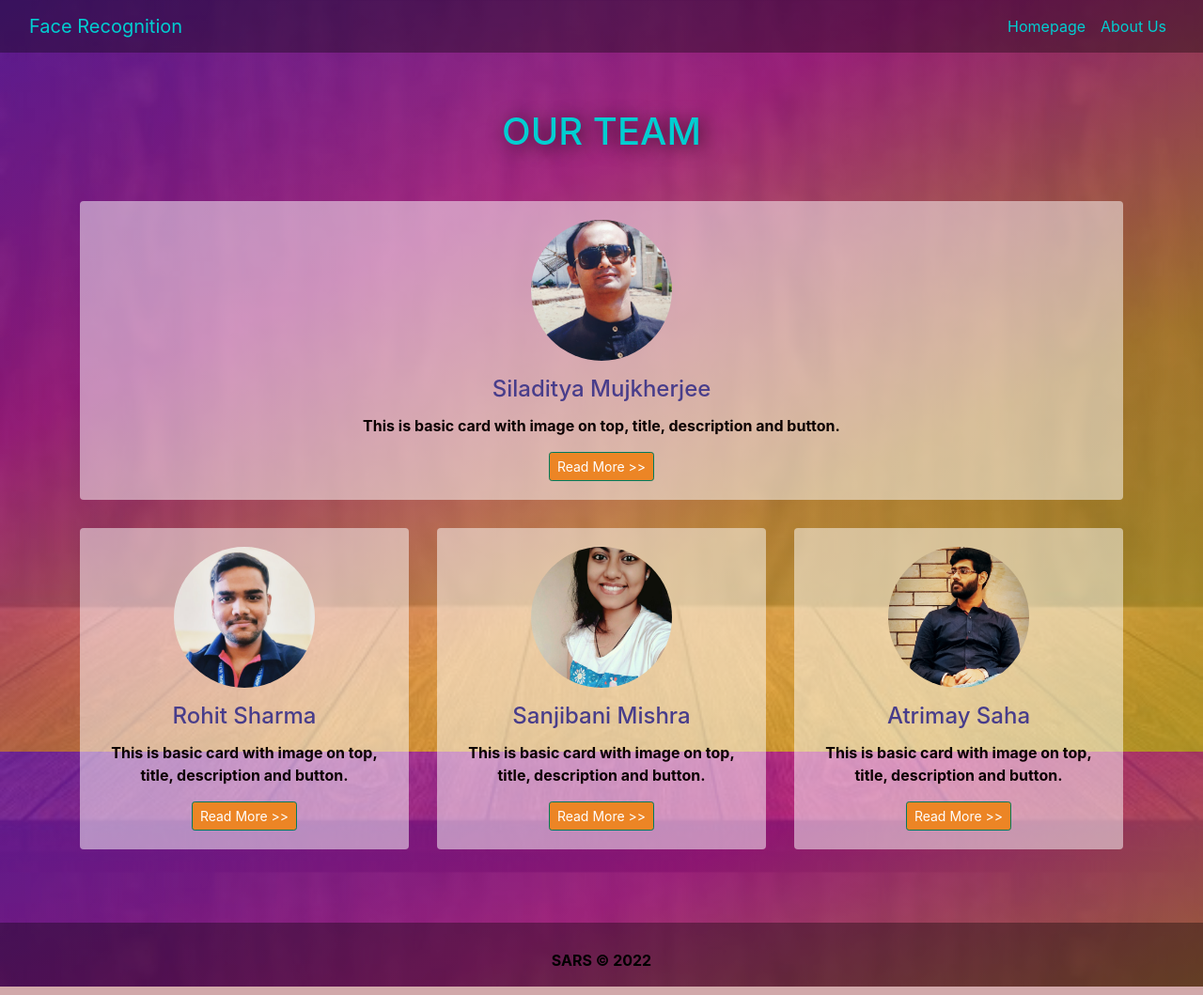
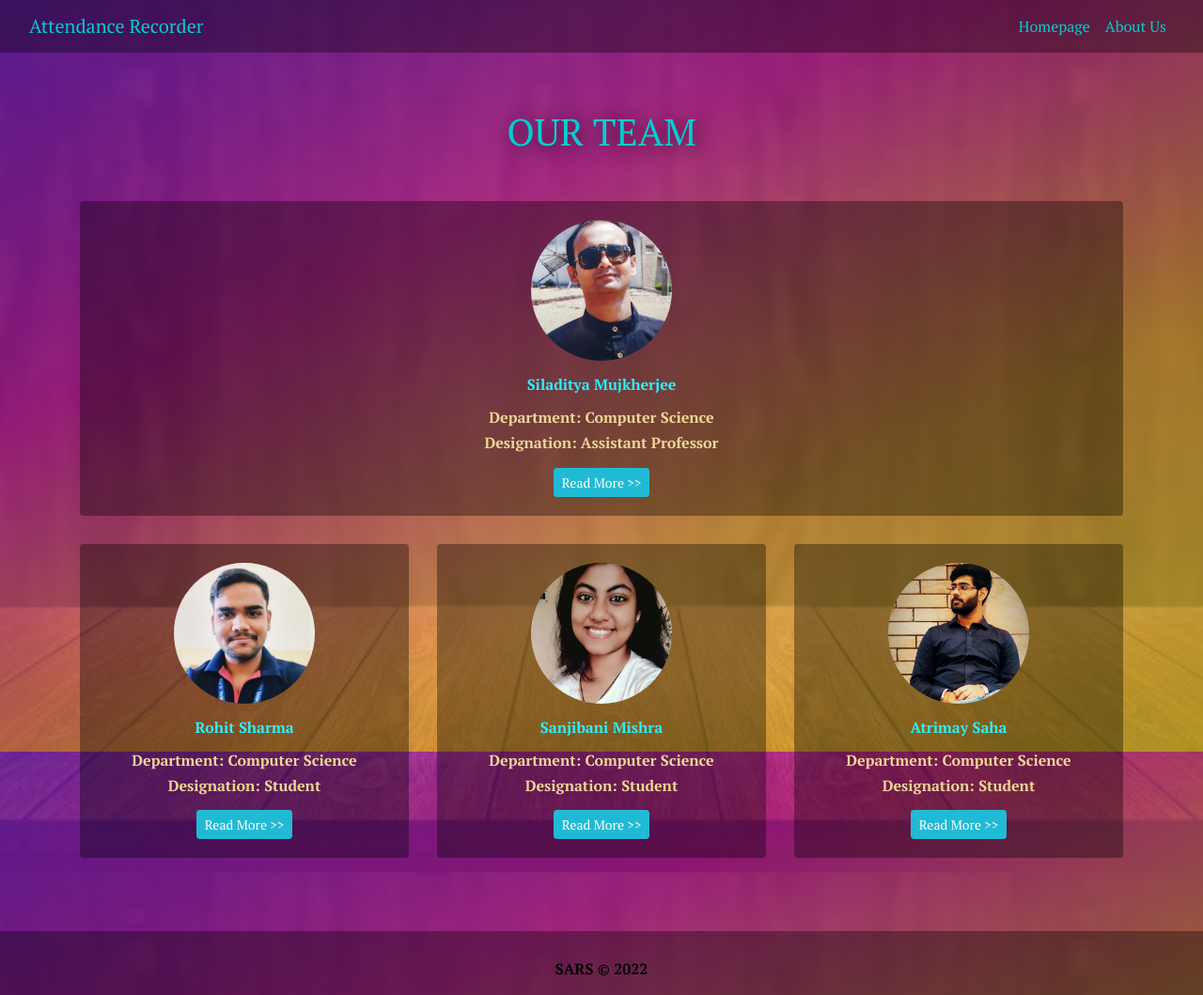
Before and after one commit to Master-Atrimoy/Face_Recog_Frontend, a Django app: page /about in a window 1280 px wide. Shown: the whole page at 94% size. Run offline with Django 4.2, Linux system fonts and the light colour scheme; some libraries are stand-ins or nearby versions.

Commit message:
Updated style.css | Added Reset buttons to the tables

```diff
--- a/static/style.css
+++ b/static/style.css
@@ -1,12 +1,14 @@
+@import url('https://fonts.googleapis.com/css2?family=Marcellus&family=PT+Serif:ital,wght@0,400;0,700;1,400&display=swap');
  *{
-   margin: 0;
-   padding: 0;
-
- }
- /* html,body{
-   height: 100%;
- } */
- /* center {
+    margin: 0;
+    padding: 0;
+font-family: 'Marcellus', serif;
+font-family: 'PT Serif', serif;
+}
+  html,body{
+    min-height: 100%;
+}
+/* center {
     margin: auto;
     width: 100%;
     padding: 200px;
@@ -14,10 +16,14 @@
 
 body{
   /* overflow: hidden; */
-  background:linear-gradient(155deg,rgba(131, 39, 218, 0.65), rgba(212, 33, 173, 0.65), rgba(238, 168, 63, 0.65), rgba(233, 208, 50, 0.65)),url('images/background.jpg') no-repeat fixed;
-    width: 100vw;
-    height: 100vh;
-    background-size: cover;
+  /* width: 100vw; */
+   background:linear-gradient(155deg,rgba(131, 39, 218, 0.65), #d421ada6, rgba(238, 168, 63, 0.65), rgba(233, 208, 50, 0.65)),url('images/background.jpg') no-repeat center center/cover fixed;
+  /* background:  url('images/background.jpg') no-repeat center center/cover fixed;
+  background: linear-gradient(155deg, rgba(131, 39, 218, 0.65), rgba(212, 33, 173, 0.65), rgba(238, 168, 63, 0.65), rgba(233, 208, 50, 0.65)) ;
+  background-repeat: no-repeat cover center center;*/
+
+
+    /* background-size: cover; */
     /* min-width: 1280px; */
   }
   /* Hide scrollbar for Chrome, Safari and Opera */
@@ -82,7 +88,7 @@ body{
 /* ========================== Footer ========================= */
 .footer-basic {
   padding:1.5rem 0;
-  background-color: rgba(0,0,0,0.35);
+  background-color: rgba(0, 0, 0, 0.35);
   color: darkturquoise;
 }
 
@@ -135,8 +141,6 @@ body{
   opacity:0.9;
   border : 1px solid darksalmon;
   color :darksalmon;
-
-
   box-shadow: 0 0 11px rgba(33, 33, 33, .2);
 }
 
@@ -156,16 +160,16 @@ main>.container {
 /* Team Card CSS */
 .btn-primary:hover,
 .btn-primary:focus {
-  background-color: #108d6f;
-  border-color: #108d6f;
+  background-color: #21bad5;
+  border-color: #21bad5;
   box-shadow: none;
   outline: none;
 }
 
 .btn-primary {
   color: #fff;
-  background-color: #ec8525;
-  border-color: #007b5e;
+  background-color: #21bad5;
+  border-color: #21bad5;
 }
 
 section {
@@ -184,12 +188,17 @@ section .section-title {
 }
 #team .card {
   border: none;
-  background: rgba(255, 255, 255, 0.5);
+  background: rgba(0, 0, 0, 0.35);
 }
     #team p {
-      color: #0c0101;
+      color: #efd696;
       font-size: 1rem;
       font-weight: bold;
+    }
+    #team h3, #team h4{
+            color: #efd696;
+            font-size: 1rem;
+            font-weight: bold;
     }
 .image-flip:hover .backside,
 .image-flip.hover .backside {
@@ -234,14 +243,15 @@ section .section-title {
   position: absolute;
   top: 0;
   left: 0;
-  background: rgba(255, 255, 255, 0.5);  -webkit-transform: rotateY(-180deg);
+  background: rgba(0, 0, 0, 0.35);
+  -webkit-transform: rotateY(-180deg);
   -moz-transform: rotateY(-180deg);
   -o-transform: rotateY(-180deg);
   -ms-transform: rotateY(-180deg);
   transform: rotateY(-180deg);
-  -webkit-box-shadow: 5px 7px 9px -4px rgb(158, 158, 158);
-  -moz-box-shadow: 5px 7px 9px -4px rgb(158, 158, 158);
-  box-shadow: 5px 7px 9px -4px rgb(158, 158, 158);
+  -webkit-box-shadow: 5px 7px 9px -4px rgb(48, 48, 48);
+  -moz-box-shadow: 5px 7px 9px -4px rgb(48, 48, 48);
+  box-shadow: 5px 7px 9px -4px rgb(48, 48, 48);
 }
 
 .frontside,
@@ -269,7 +279,7 @@ section .section-title {
 
 .backside .card a {
             font-size: 18px;
-            color: #f6a71f !important;
+            color: #1fd9f6 !important;
             padding-right: 1rem;
             text-decoration: none;
             text-align: center;
@@ -279,7 +289,7 @@ section .section-title {
 }
 .frontside .card .card-title,
 .backside .card .card-title {
-  color: darkslateblue !important;
+  color: rgb(43, 241, 255) !important;
 }
 
 .frontside .card .card-body img {
@@ -306,7 +316,7 @@ label.input-label-form
   color: white;
   font-size: 1.05rem;
   font-weight: bold;
-  font-family: "sans-serif";
+  /* font-family: "sans-serif"; */
   border : hidden;
   text-align: center;
 }
@@ -321,8 +331,9 @@ select.input_form {
   border-top: hidden;
   border-left: hidden;
   border-right: hidden;
-  font-family: "sans-serif";
+  /* font-family: "sans-serif"; */
   text-align: center;
+  font-size: 18px;
 }
 
 .input_form[type=text]::placeholder,
@@ -352,11 +363,31 @@ select > option{
   font-family: monospace;
   font-size: 15px;
   border-color: darkturquoise ;
+  color: aliceblue;
 }
 .btn_register:hover{
   background: rgb(45, 179, 181) ;
+  color: #fff;
   transition: 0.5s ease;
   letter-spacing: 2px;
   font-family: monospace;
   font-size: 15px;
 }
+.btn_reset
+{
+  background: transparent;
+  color: aliceblue;
+  transition: 0.5s ease;
+  letter-spacing: 2px;
+  font-family: monospace;
+  font-size: 15px;
+  border-color: rgb(224, 30, 30);
+}
+.btn_reset:hover {
+  background: rgb(224, 30, 30);
+  color: #fff;
+  transition: 0.5s ease;
+  letter-spacing: 2px;
+  font-family: monospace;
+  font-size: 15px;
+}
--- a/templates/about.html
+++ b/templates/about.html
@@ -17,16 +17,19 @@
                                 <div class="card-body text-center">
                                     <p><img class=" img-fluid" src="{% static 'images/sm_sir.jpg' %}" alt="card image"></p>
                                     <h4 class="card-title">Siladitya Mujkherjee</h4>
-                                    <p class="card-text">This is basic card with image on top, title, description and button.</p>
+                                    <p class="card-text">
+                                        <h3>Department: Computer Science</h3>
+
+                                        <h4>Designation: Assistant Professor</h4>
+                                    </p>
                                     <a href="#" class="btn btn-primary btn-sm">Read More >></a>
                                 </div>
-                            </div>
-                        </div>
+                            </div>  <h3>                        </div>
                         <div class="backside">
                             <div class="card">
                                 <div class="card-body text-center ">
                                     <h4 class="card-title">Prof. Siladitya Mujkherjee</h4>
-                                    <p class="card-text">This is basic card with image on top, title, description and button.This is basic card with image on top, title, description and button.This is basic card with image on top, title, description and button.</p>
+                                    <p class="card-text">Prof Siladitya Mukherjee has about 5 Years of teaching Experience. His area of teaching include Web technologies, Unix Operating System etc. His research interest is Artificial Intelligence, Image Processing, Web Technologies, etc.</p>
                                     <ul class="list-inline">
                                         <li class="list-inline-item">
                                             <a class="social-icon text-xs-center" target="_blank" href="#">
@@ -44,7 +47,7 @@
                                             </a>
                                         </li>
                                         <li class="list-inline-item">
-                                            <a class="social-icon text-xs-center" target="_blank" href="#">
+                                            <a class="social-icon text-xs-center" target="_blank" href="https://www.linkedin.com/in/siladitya-mukherjee-99131593/?originalSubdomain=in">
                                                 <i class="icon ion-social-linkedin"></i>
                                             </a>
                                         </li>
@@ -65,8 +68,11 @@
                                 <div class="card-body text-center">
                                     <p><img class=" img-fluid" src="{% static 'images/rohit.jpg' %}" alt="card image"></p>
                                     <h4 class="card-title">Rohit Sharma</h4>
-                                    <p class="card-text">This is basic card with image on top, title, description and button.</p>
-                                    <a href="#" class="btn btn-primary btn-sm">Read More >><i class="fa fa-plus"></i></a>
+                                    <p class="card-text">
+                                        <h3>Department: Computer Science</h3>
+
+                                        <h4>Designation: Student</h4>
+                                    </p><a href="#" class="btn btn-primary btn-sm">Read More >><i class="fa fa-plus"></i></a>
                                 </div>
                             </div>
                         </div>
@@ -74,7 +80,7 @@
                             <div class="card">
                                 <div class="card-body text-center mt-4">
                                     <h4 class="card-title">Rohit Sharma</h4>
-                                    <p class="card-text">This is basic card with image on top, title, description and button.This is basic card with image on top, title, description and button.This is basic card with image on top, title, description and button.</p>
+                                    <p class="card-text">    Rohit Sharma has worked as a <b>Backend Developer</b> for this project. He completed his graduation from The Bhawanipur Education Society College in the year 2020. He is an outgoing MSc Computer Science student of St. Xavier's College (Autonomous), Kolkata.</p>
                                     <ul class="list-inline">
                                         <li class="list-inline-item">
                                             <a class="social-icon text-xs-center" target="_blank" href="#">
@@ -87,12 +93,12 @@
                                             </a>
                                         </li>
                                         <li class="list-inline-item">
-                                            <a class="social-icon text-xs-center" target="_blank" href="#">
+                                            <a class="social-icon text-xs-center" target="_blank" href="https://github.com/ROHIT318">
                                                 <i class="icon ion-social-github"></i>
                                             </a>
                                         </li>
                                         <li class="list-inline-item">
-                                            <a class="social-icon text-xs-center" target="_blank" href="#">
+                                            <a class="social-icon text-xs-center" target="_blank" href="https://www.linkedin.com/in/rohit318/?originalSubdomain=in">
                                                 <i class="icon ion-social-linkedin"></i>
                                             </a>
                                         </li>
@@ -113,7 +119,11 @@
                                 <div class="card-body text-center">
                                     <p><img class=" img-fluid" src="{% static 'images/mishri.jpg' %}" alt="card image"></p>
                                     <h4 class="card-title">Sanjibani Mishra</h4>
-                                    <p class="card-text">This is basic card with image on top, title, description and button.</p>
+                                    <p class="card-text">
+                                        <h3>Department: Computer Science</h3>
+
+                                        <h4>Designation: Student</h4>
+                                    </p>
                                     <a href="#" class="btn btn-primary btn-sm">Read More >><i class="fa fa-plus"></i></a>
                                 </div>
                             </div>
@@ -122,7 +132,7 @@
                             <div class="card">
                                 <div class="card-body text-center mt-4">
                                     <h4 class="card-title">Sanjibani Mishra</h4>
-                                    <p class="card-text">This is basic card with image on top, title, description and button.This is basic card with image on top, title, description and button.This is basic card with image on top, title, description and button.</p>
+                                    <p class="card-text">   Sanjibani Mishra has worked as a <b>Frontend Developer</b> for this project. She completed her graduation from Calcutta University in the year 2020. She is an outgoing MSc Computer Science student of St. Xavier's College (Autonomous), Kolkata.</p>
                                     <ul class="list-inline">
                                         <li class="list-inline-item">
                                             <a class="social-icon text-xs-center" target="_blank" href="#">
@@ -135,12 +145,12 @@
                                             </a>
                                         </li>
                                         <li class="list-inline-item">
-                                            <a class="social-icon text-xs-center" target="_blank" href="#">
+                                            <a class="social-icon text-xs-center" target="_blank" href="https://github.com/SanjibaniMishra">
                                                 <i class="icon ion-social-github"></i>
                                             </a>
                                         </li>
                                         <li class="list-inline-item">
-                                            <a class="social-icon text-xs-center" target="_blank" href="#">
+                                            <a class="social-icon text-xs-center" target="_blank" href="https://www.linkedin.com/in/sanjibani-mishra-05a078220/?originalSubdomain=in">
                                                 <i class="icon ion-social-linkedin"></i>
                                             </a>
                                         </li>
@@ -161,7 +171,11 @@
                                 <div class="card-body text-center">
                                     <p><img class=" img-fluid" src="{% static 'images/grim_reaper.jpg' %}" alt="card image"></p>
                                     <h4 class="card-title">Atrimay Saha</h4>
-                                    <p class="card-text">This is basic card with image on top, title, description and button.</p>
+                                    <p class="card-text">
+                                        <h3>Department: Computer Science</h3>
+
+                                        <h4>Designation: Student</h4>
+                                    </p>
                                     <a href="#" class="btn btn-primary btn-sm">Read More >><i class="fa fa-plus"></i></a>
                                 </div>
                             </div>
@@ -170,7 +184,7 @@
                             <div class="card">
                                 <div class="card-body text-center mt-4">
                                     <h4 class="card-title">Atrimay Saha</h4>
-                                    <p class="card-text">This is basic card with image on top, title, description and button.This is basic card with image on top, title, description and button.This is basic card with image on top, title, description and button.</p>
+                                    <p class="card-text">Atrimay Saha has worked as a Frontend Developer for this project. He completed his graduation from Calcutta University in the year 2020. He is an outgoing MSc Computer Science student of St. Xavier's College (Autonomous), Kolkata.</p>
                                     <ul class="list-inline">
                                         <li class="list-inline-item">
                                             <a class="social-icon text-xs-center" target="_blank" href="#">
@@ -183,12 +197,12 @@
                                             </a>
                                         </li>
                                         <li class="list-inline-item">
-                                            <a class="social-icon text-xs-center" target="_blank" href="#">
+                                            <a class="social-icon text-xs-center" target="_blank" href="https://github.com/Master-Atrimoy">
                                                 <i class="icon ion-social-github"></i>
                                             </a>
                                         </li>
                                         <li class="list-inline-item">
-                                            <a class="social-icon text-xs-center" target="_blank" href="#">
+                                            <a class="social-icon text-xs-center" target="_blank" href="https://www.linkedin.com/in/atrimay-saha-98265b1b6/">
                                                 <i class="icon ion-social-linkedin"></i>
                                             </a>
                                         </li>
--- a/templates/main.html
+++ b/templates/main.html
@@ -23,7 +23,7 @@
   <body class= "d-flex flex-column h-100 min-vh-100" >
     <nav class="navbar navbar-expand-lg static-top nav-scroll-custom ">
       <div class = " container-fluid">
-        <a class="navbar-brand" href="/">Face Recognition</a>
+        <a class="navbar-brand" href="/">Attendance Recorder</a>
           <button class="navbar-dark navbar-toggler" type="button" data-bs-toggle="collapse" data-bs-target="#navbarSupportedContent" aria-controls="navbarSupportedContent" aria-expanded="false" aria-label="Toggle navigation">
             <span class="navbar-toggler-icon"></span>
           </button>
@@ -35,10 +35,10 @@
             </li>
             {% comment %} <li class="nav-item">
                 <a class="nav-link" href="/capture">Capture</a>
-              </li>
-              <li class="nav-item"> {% endcomment %}
-                {% comment %} <a class="nav-link" href="/show">Show Attendance</a>
-              </li> {% endcomment %}
+              </li>{% endcomment %}
+              {% comment %} <li class="nav-item">
+              <a class="nav-link" href="/show">Show Attendance</a>
+              </li>  {% endcomment %}
               <li class="nav-item">
                 <a class="nav-link" href="/about">About Us</a>
               </li>
```
Also changed, not shown: templates/capture.html (deleted, +0 -9 lines), templates/reg_student.html (+6 -4 lines), templates/reg_teacher.html (+8 -6 lines), templates/start.html (+7 -4 lines), static/images/mishri.jpg.
